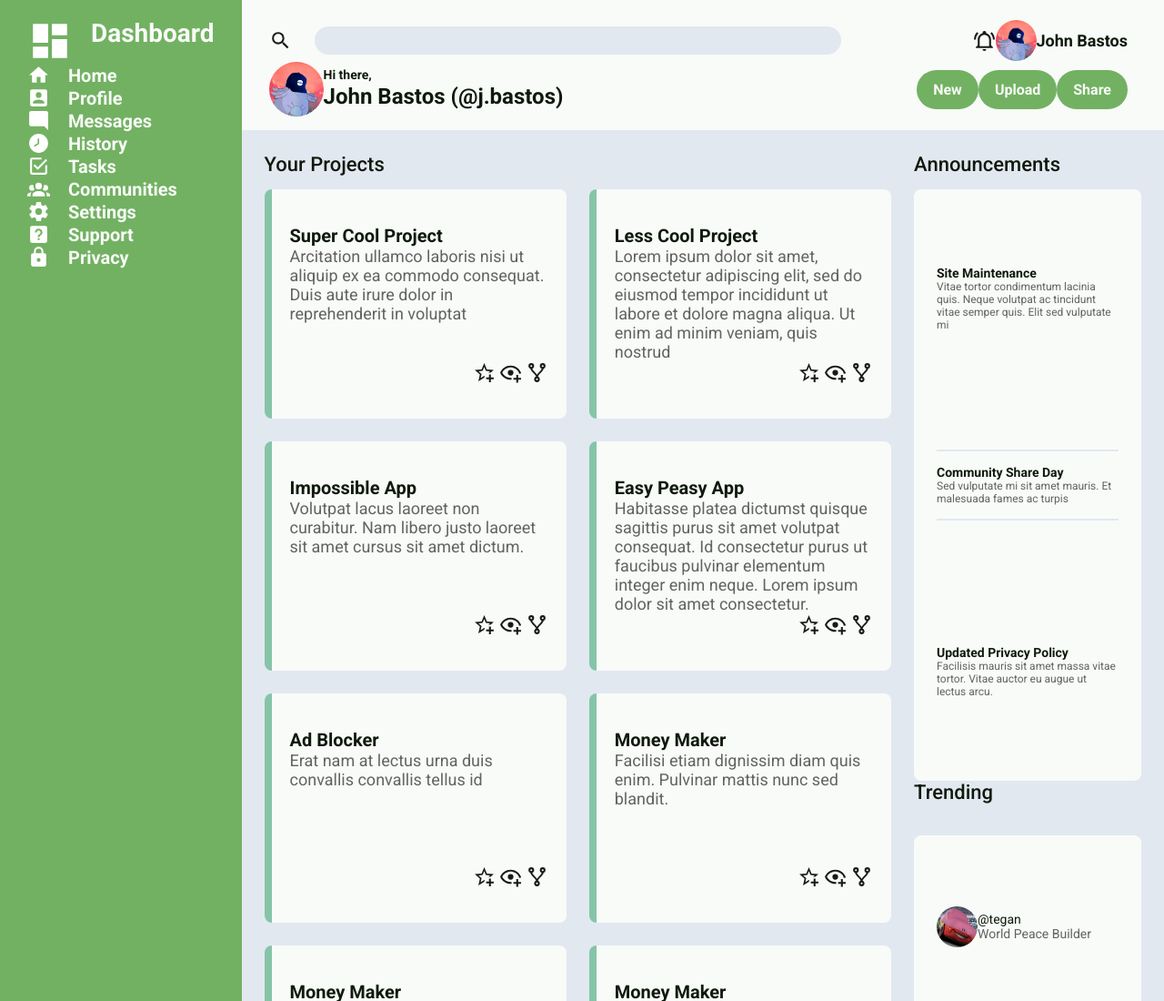
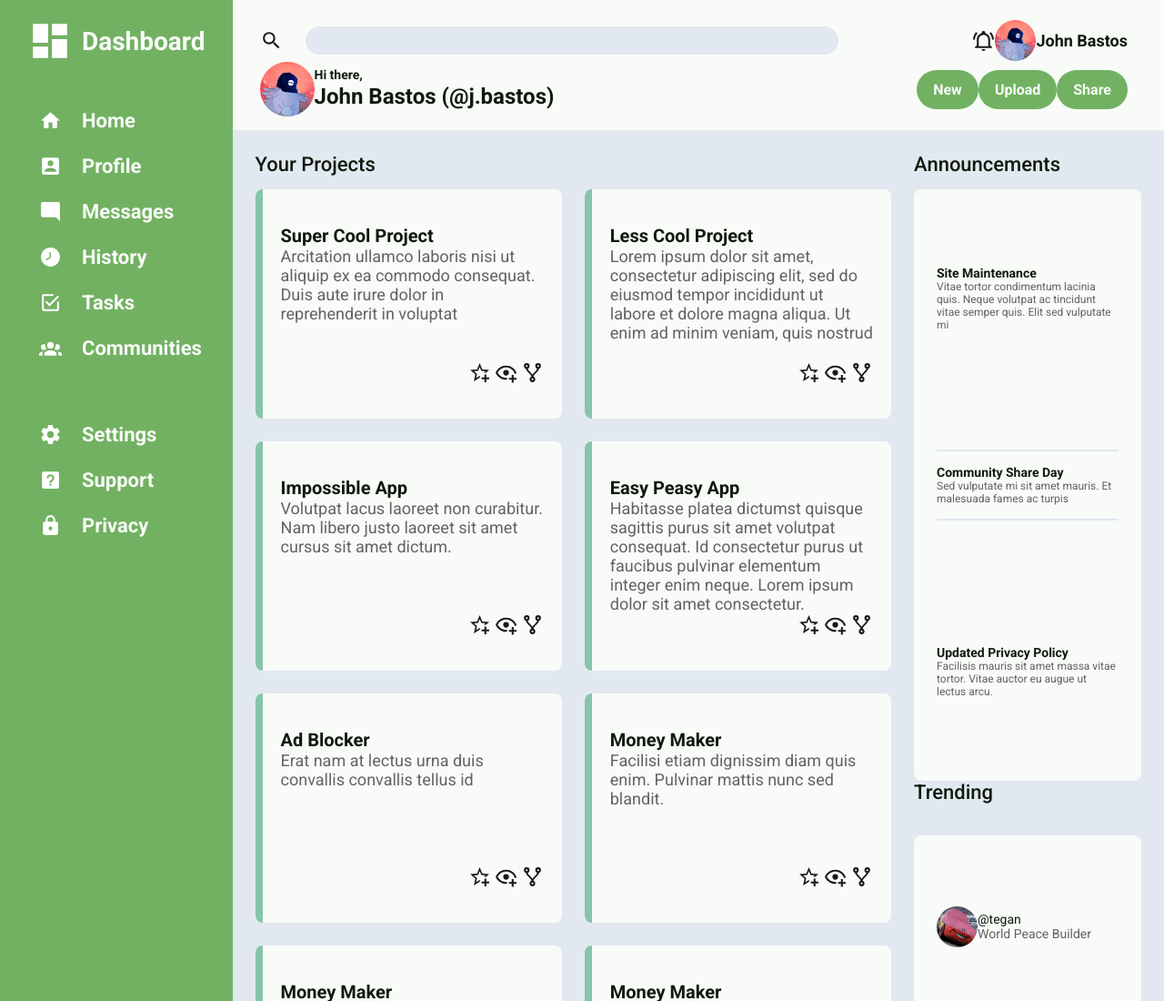
Before and after one commit to VecchiR/admin-dashboard, a plain HTML site: page index.html in a window 1280 px wide. Shown: the top 1100 px of the page at 91% size. Drawn offline with Linux system fonts and the light colour scheme.

Commit message:
Update sidebar content layout

```diff
--- a/styles.css
+++ b/styles.css
@@ -14,7 +14,7 @@
 
 --text-size-logo: 28px;
 --text-size-UserBig: 24px;
---text-size-links: 20px;
+--text-size-links: 22px;
 --text-size-UserSmall: 18px;
 --text-size-greetAndAnnoucementTitles: 14px;
 --text-size-buttonsAndProjectTitles: 16px;
@@ -134,7 +134,17 @@ body {
         display: grid;
         grid-auto-flow: column;
         align-items: center;
-        justify-content: start;
+        justify-items: center;
+        grid-template-columns: 50px 1fr;
+    }
+
+    ul.links-container {
+        margin-bottom: 70px;
+        margin-top: 50px;
+    }
+
+    .sidebar li {
+        margin-bottom: 25px;
     }
 
     .logo-container {
@@ -143,7 +153,9 @@ body {
 
     li > a,
     .dashboard-title {
-        padding-left: 20px;
+        justify-self: flex-start;
+        align-self: center;
+        padding-left: 10px;
     }
 
 
```
